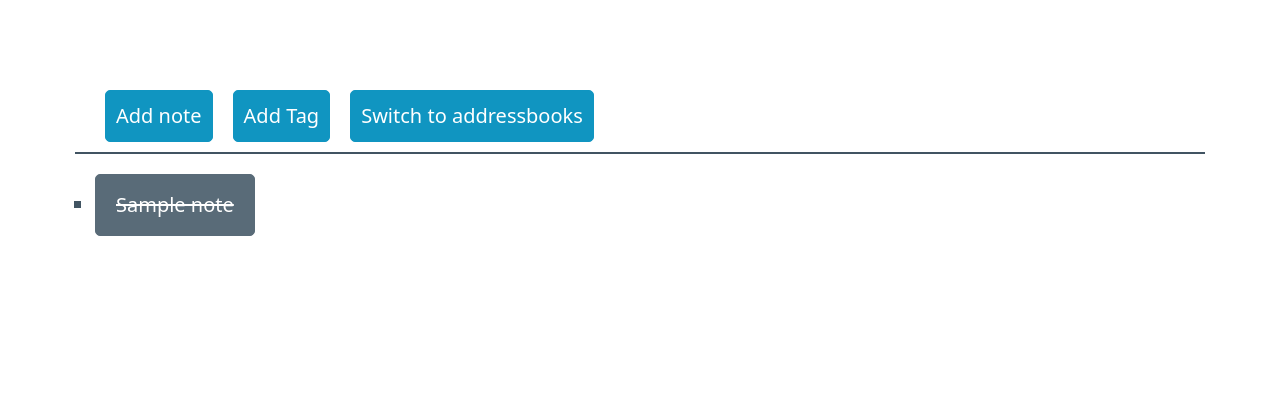
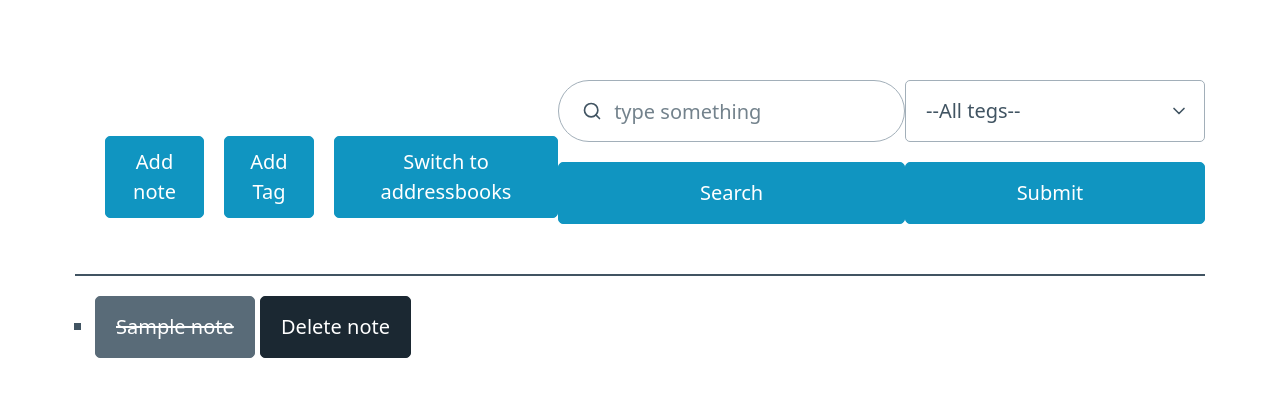
Before and after one commit to SMARTClash8/team_3, a Flask app: page / in a window 1280 px wide. Shown: the top 397 px of the page. Run offline with Flask 2, Linux system fonts and the light colour scheme; tables that the repository leaves empty hold one stand-in row (values such as "Sample post").

Commit message:
new_feature_search_filter_notes

```diff
--- a/app.py
+++ b/app.py
@@ -1,6 +1,7 @@
 import datetime
 from flask import Flask, render_template, request, redirect, url_for
-from models import Note, Tag, Address_book, Record, Birthday, Phone, Email, Address, db_session
+from models import Note, Tag, Address_book, Record, Birthday, Phone, Email, Address, db_session, note_m2m_tag
+from sqlalchemy import or_
 
 
 app = Flask(__name__)
@@ -8,10 +9,17 @@ app.debug = True
 app.env = "development"
 
 
-@app.route("/", strict_slashes=False)
+@app.route("/", methods=["GET", "POST"], strict_slashes=False)
 def index():
     notes = db_session.query(Note).all()
-    return render_template("index.html", notes=notes)
+
+    if request.method == "POST":
+        id_tag = request.form.get("tag_choose")
+        if id_tag:
+            notes = db_session.query(Note).join(note_m2m_tag, isouter=True).join(Tag, isouter=True).filter(Tag.id == id_tag).all()
+    tags = db_session.query(Tag).all()
+
+    return render_template("index.html", notes=notes, tags=tags)
 
 
 @app.route("/addressbooks", methods=["GET"], strict_slashes=False)
@@ -190,5 +198,20 @@ def done(id):
     return redirect("/")
 
 
+@app.route("/note/result", methods=["GET", "POST"], strict_slashes=False)
+def search_in_notes():
+    if request.method == "POST":
+        key= request.form.get("key")
+        asc_table_res = db_session.query(note_m2m_tag).\
+                    join(Note, isouter=True).\
+                    join(Tag, isouter=True).\
+                    filter(or_(
+                        Note.name.like(f'%{key}%'),
+                        Tag.name.like(f'%{key}%'),
+                        Note.description.like(f'%{key}%'))).all()
+        res_notes = [db_session.query(Note).filter(Note.id == obj.id).first() for obj in asc_table_res]#temp code. add rel. to m2m table (example -  https://docs.sqlalchemy.org/en/14/orm/basic_relationships.html)
+        return render_template("note_result.html", notes=res_notes, key=key, count_res=len(res_notes))
+
+
 if __name__ == "__main__":
     app.run()
--- a/templates/index.html
+++ b/templates/index.html
@@ -18,6 +18,22 @@
           <li><a href="/tag/" role="button">Add Tag</a></li>
           <li><a href="/addressbooks" role="button">Switch to addressbooks</a></li>
         </ul>
+        <form method="POST" action="note/result">
+          <input type="search" name="key" placeholder="type something" required>
+          <button type="submit">Search</button>
+        </form>
+        <form method="POST">
+          <select name="tag_ch" id="tag_ch" >
+            <option disabled selected value> --All tegs-- </option>
+            <!-- <option> --All tegs-- </option> -->
+            {% for tag in tags %}
+                <option value={{tag.id}}>{{tag.name}}</option>
+            {% endfor %}
+          </select>
+          <button style="width: 300px; margin-bottom: 20px; padding-left: 10px" type="submit">
+            Submit
+          </button>
+        </form>
       </nav>
 
       {% for note in notes %}
@@ -36,6 +52,9 @@
           <a href="/detail/{{note.id}}" role="button" class="secondary"
             ><s>{{note.name}}</s></a
           >
+          <a href="/delete/{{note.id}}" role="button" class="contrast"
+            >Delete note</a
+          >
           {% endif %}
         </li>
       </ul>
```
Also changed, not shown: templates/note_result.html (added, +45 -0 lines).
